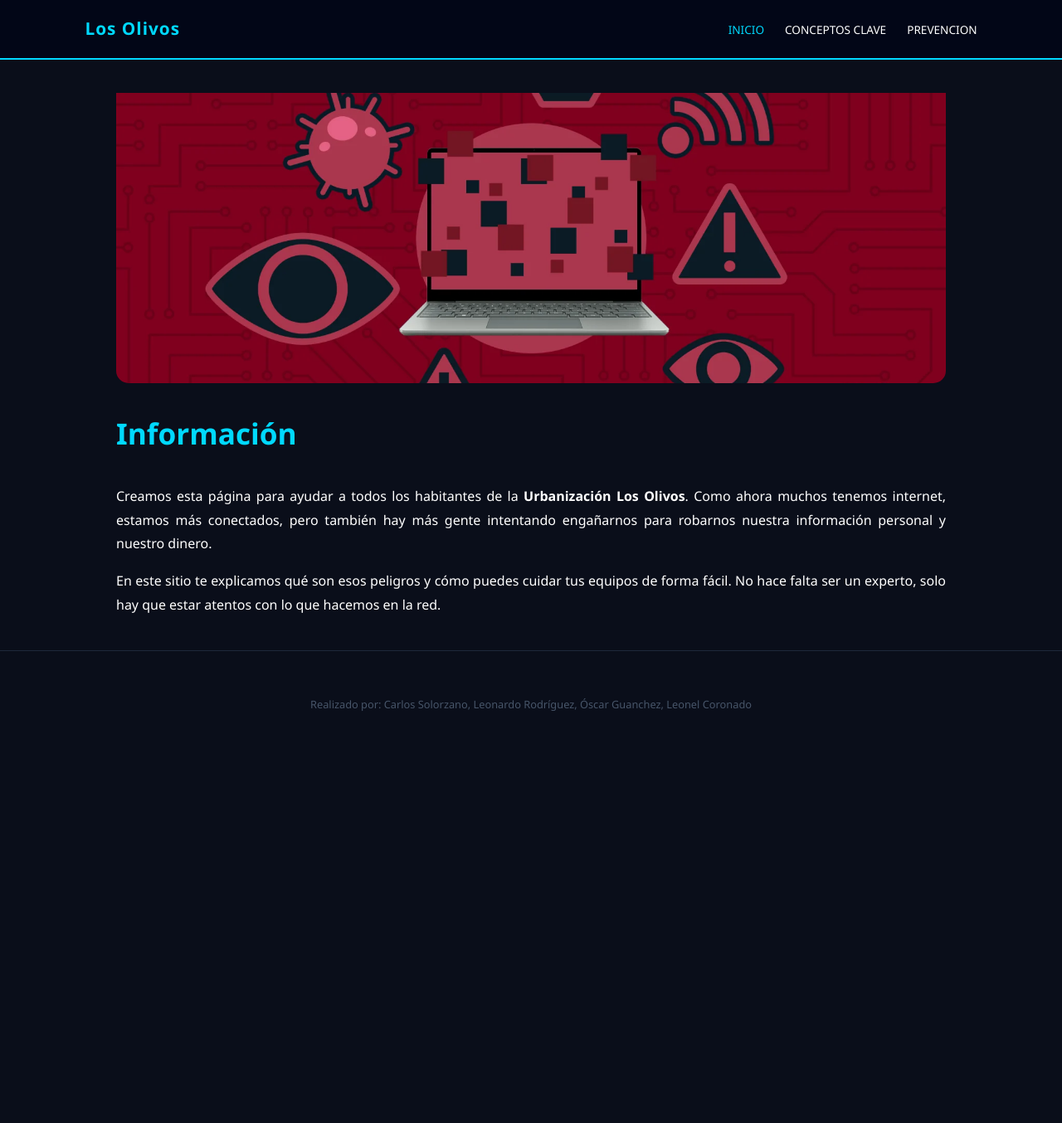
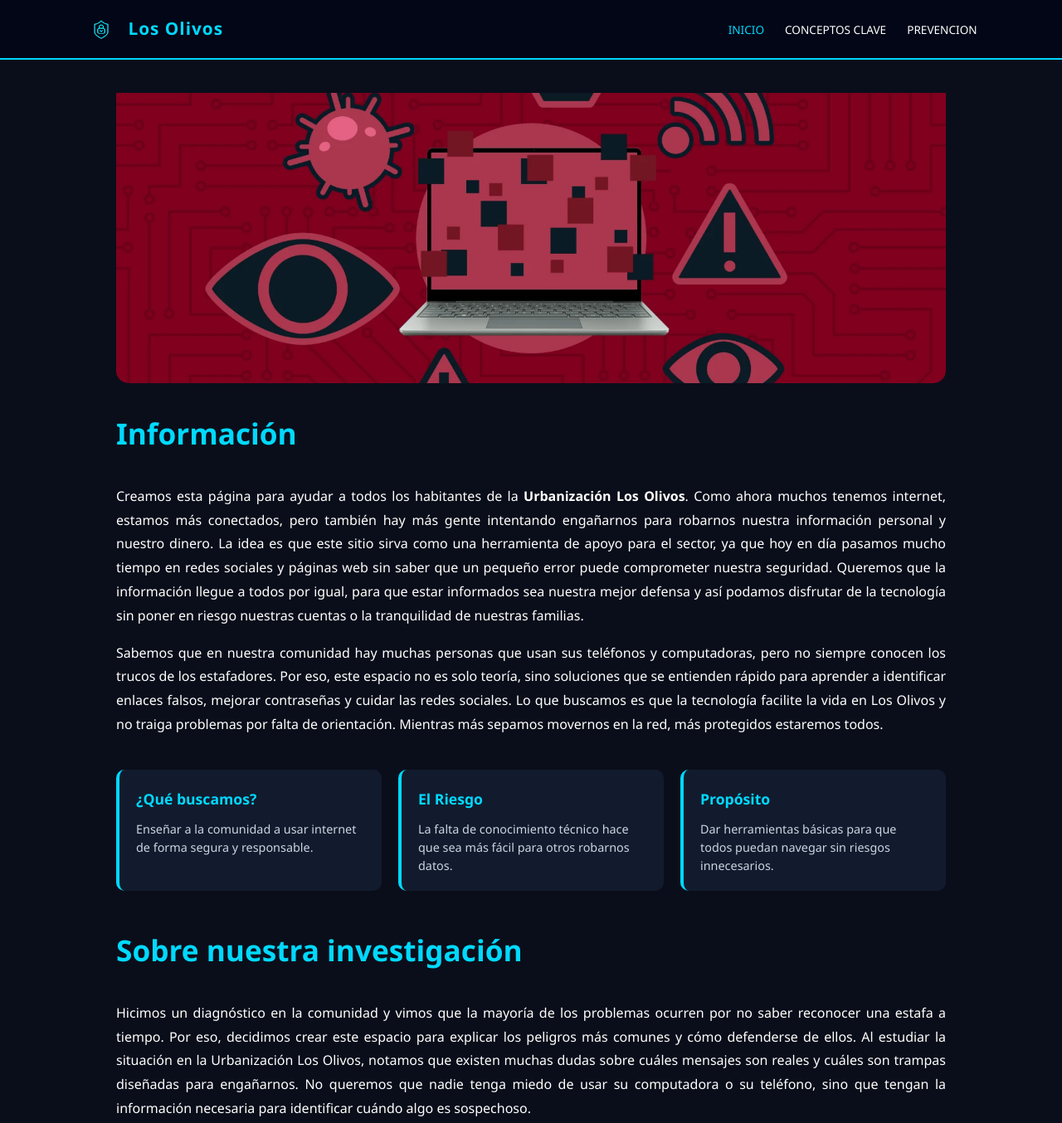
Before and after one commit to Practicasuptos/proyecto, a plain HTML site: page index.html in a window 1280 px wide. Shown: the top 1354 px of the page at 83% size. Before the commit the page ends 913 px from the top, so only its background shows below. Drawn offline with Linux system fonts and the light colour scheme.

Commit message:
Revise title and expand content on cybersecurity
Updated the title and added content to enhance community awareness about cybersecurity.

```diff
--- a/index.html
+++ b/index.html
@@ -3,13 +3,18 @@
 <head>
     <meta charset="UTF-8">
     <meta name="viewport" content="width=device-width, initial-scale=1.0">
-    <title>Ciberseguridad Los Olivos</title>
+    <title>Los Olivos</title>
+    <link rel="icon" href="imagenes/logo.png" type="image/png">
     <link rel="stylesheet" href="styles.css">
 </head>
 <body>
     <header>
         <div class="nav-container">
-            <div class="logo">Los Olivos</div>
+            <div class="logo">
+                <img src="imagenes/logo.png" alt="Icono" class="img-logo">
+                Los Olivos
+            </div>
+
             <input type="checkbox" id="check">
             <label for="check" class="checkbtn">
                 <span></span><span></span><span></span>
@@ -29,18 +34,52 @@
             <div class="slider">
                 <div class="slide">
                     <img src="imagenes/carucel1.webp" alt="Comunidad Los Olivos" class="img-slider">
+                    <div class="overlay">
+                        <div class="texto-slide">
+                            <h2>Comunidad Conectada</h2>
+                            <p>Urbanización Los Olivos trabajando por su seguridad digital.</p>
+                        </div>
+                    </div>
                 </div>
                 <div class="slide">
                     <img src="imagenes/Carrucel2.png" alt="Estudiantes PNF" class="img-slider">
+                    <div class="overlay">
+                        <div class="texto-slide">
+                            <h2>Estudiantes PNF Informática</h2>
+                            <p>Desarrollando herramientas para el bienestar del sector.</p>
+                        </div>
+                    </div>
                 </div>
+            </div>
+            <div class="puntos-carrusel">
+                <span class="punto activo"></span>
+                <span class="punto"></span>
             </div>
         </section>
 
         <section class="contenido-extenso">
             <h1>Información</h1>
-            <p>Creamos esta página para ayudar a todos los habitantes de la <strong>Urbanización Los Olivos</strong>. Como ahora muchos tenemos internet, estamos más conectados, pero también hay más gente intentando engañarnos para robarnos nuestra información personal y nuestro dinero.</p>
+            <p>Creamos esta página para ayudar a todos los habitantes de la <strong>Urbanización Los Olivos</strong>. Como ahora muchos tenemos internet, estamos más conectados, pero también hay más gente intentando engañarnos para robarnos nuestra información personal y nuestro dinero. La idea es que este sitio sirva como una herramienta de apoyo para el sector, ya que hoy en día pasamos mucho tiempo en redes sociales y páginas web sin saber que un pequeño error puede comprometer nuestra seguridad. Queremos que la información llegue a todos por igual, para que estar informados sea nuestra mejor defensa y así podamos disfrutar de la tecnología sin poner en riesgo nuestras cuentas o la tranquilidad de nuestras familias.</p>
 
-            <p>En este sitio te explicamos qué son esos peligros y cómo puedes cuidar tus equipos de forma fácil. No hace falta ser un experto, solo hay que estar atentos con lo que hacemos en la red.</p>
+            <p>Sabemos que en nuestra comunidad hay muchas personas que usan sus teléfonos y computadoras, pero no siempre conocen los trucos de los estafadores. Por eso, este espacio no es solo teoría, sino soluciones que se entienden rápido para aprender a identificar enlaces falsos, mejorar contraseñas y cuidar las redes sociales. Lo que buscamos es que la tecnología facilite la vida en Los Olivos y no traiga problemas por falta de orientación. Mientras más sepamos movernos en la red, más protegidos estaremos todos.</p>
+
+            <div class="contenedor-tarjetas">
+                <div class="tarjeta-inicio">
+                    <h3>¿Qué buscamos?</h3>
+                    <p>Enseñar a la comunidad a usar internet de forma segura y responsable.</p>
+                </div>
+                <div class="tarjeta-inicio">
+                    <h3>El Riesgo</h3>
+                    <p>La falta de conocimiento técnico hace que sea más fácil para otros robarnos datos.</p>
+                </div>
+                <div class="tarjeta-inicio">
+                    <h3>Propósito</h3>
+                    <p>Dar herramientas básicas para que todos puedan navegar sin riesgos innecesarios.</p>
+                </div>
+            </div>
+
+            <h2>Sobre nuestra investigación</h2>
+            <p>Hicimos un diagnóstico en la comunidad y vimos que la mayoría de los problemas ocurren por no saber reconocer una estafa a tiempo. Por eso, decidimos crear este espacio para explicar los peligros más comunes y cómo defenderse de ellos. Al estudiar la situación en la Urbanización Los Olivos, notamos que existen muchas dudas sobre cuáles mensajes son reales y cuáles son trampas diseñadas para engañarnos. No queremos que nadie tenga miedo de usar su computadora o su teléfono, sino que tengan la información necesaria para identificar cuándo algo es sospechoso.</p>
         </section>
     </main>
 
```
